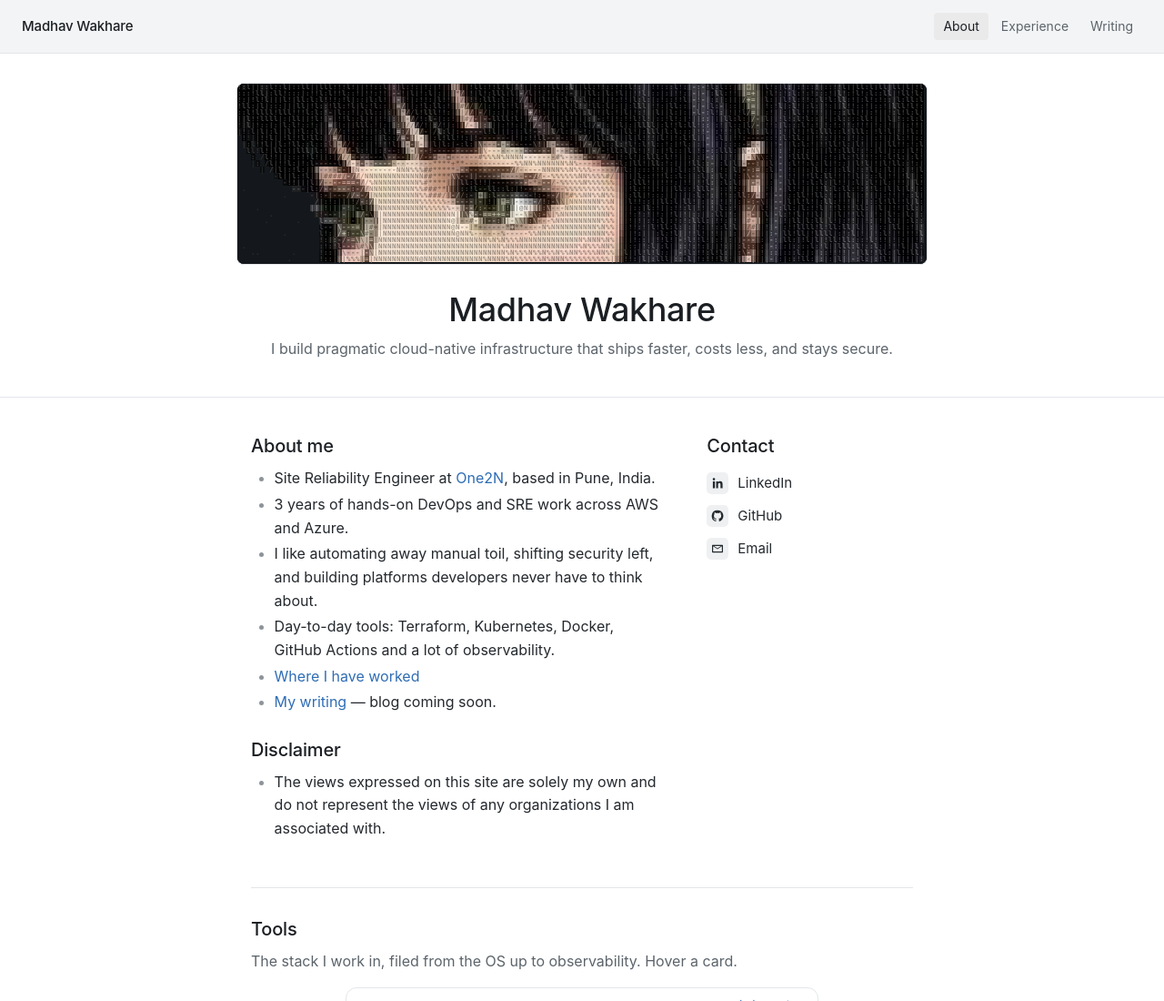
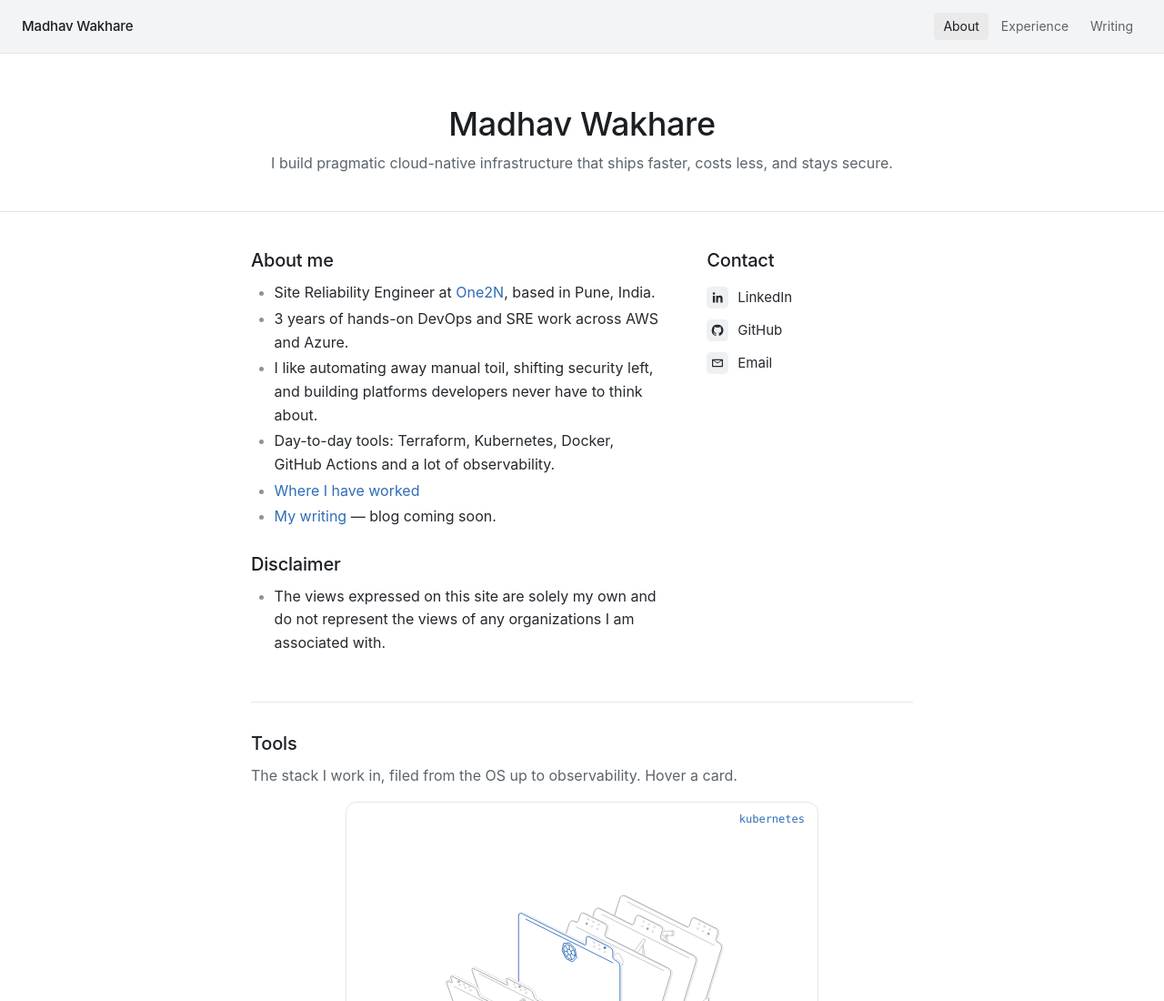
Before and after one commit to madhav-wakhare/madhav-wakhare.github.io, a plain HTML site: page index.html in a window 1280 px wide. Shown: the top 1100 px of the page at 91% size. Drawn offline with Linux system fonts and the light colour scheme; a web font is replaced by a local one.

Commit message:
Remove banner from About page

```diff
--- a/index.html
+++ b/index.html
@@ -7,7 +7,6 @@
   <meta name="description" content="Madhav Wakhare: Site Reliability Engineer building pragmatic cloud-native infrastructure.">
   <link rel="icon" href="assets/favicon.svg" type="image/svg+xml">
   <link rel="apple-touch-icon" href="assets/apple-touch-icon.png">
-  <link rel="preload" href="assets/banner-girl.webp" as="image" type="image/webp">
   <link rel="stylesheet" href="assets/style.css">
 </head>
 <body>
@@ -20,8 +19,7 @@
     </nav>
   </header>
 
-  <div class="hero hero-banner">
-    <canvas class="ascii-banner" data-ascii-banner aria-hidden="true"></canvas>
+  <div class="hero">
     <h1>Madhav Wakhare</h1>
     <p>I build pragmatic cloud-native infrastructure that ships faster, costs less, and stays secure.</p>
   </div>
@@ -78,7 +76,6 @@
     </span>
   </footer>
   <script>document.getElementById("year").textContent = new Date().getFullYear();</script>
-  <script src="assets/ascii-banner.js" defer></script>
   <script src="assets/hairline/kernel.js" defer></script>
   <script src="assets/hairline/host.js" defer></script>
   <script src="assets/hairline/shelf.js" defer></script>
```
